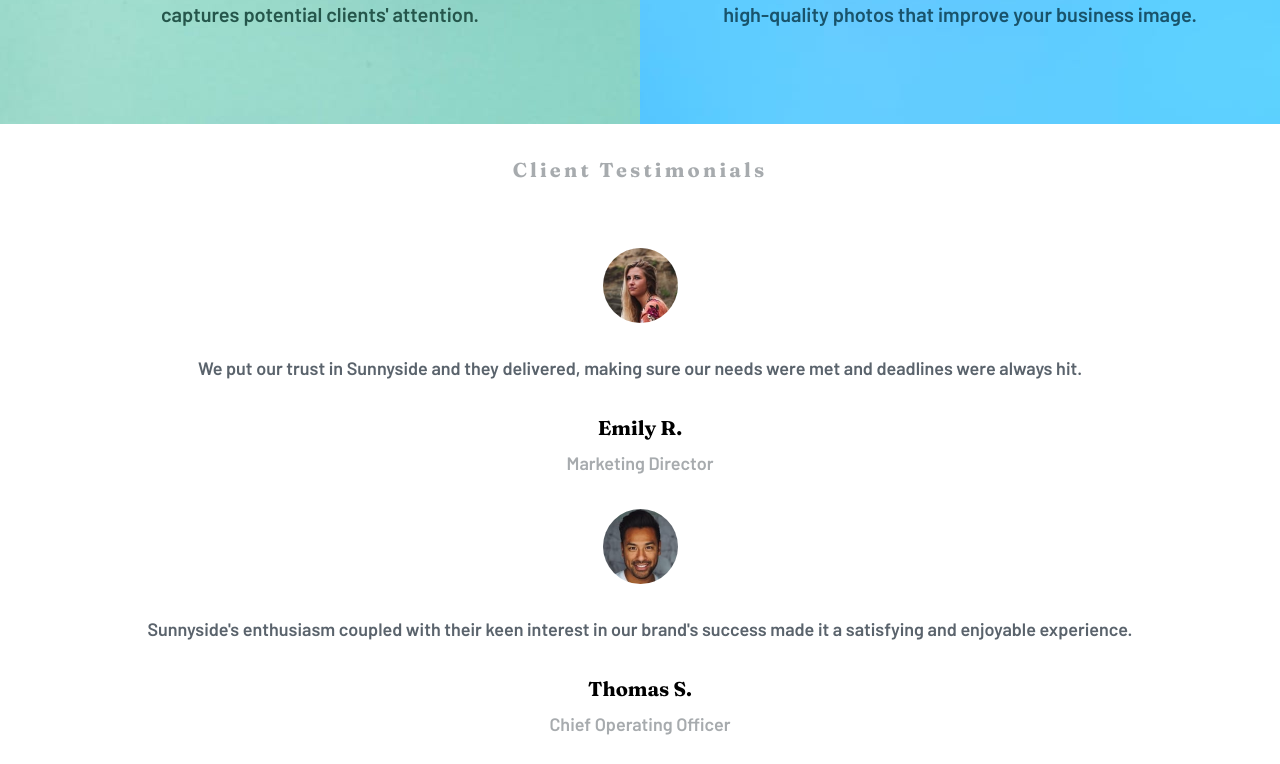
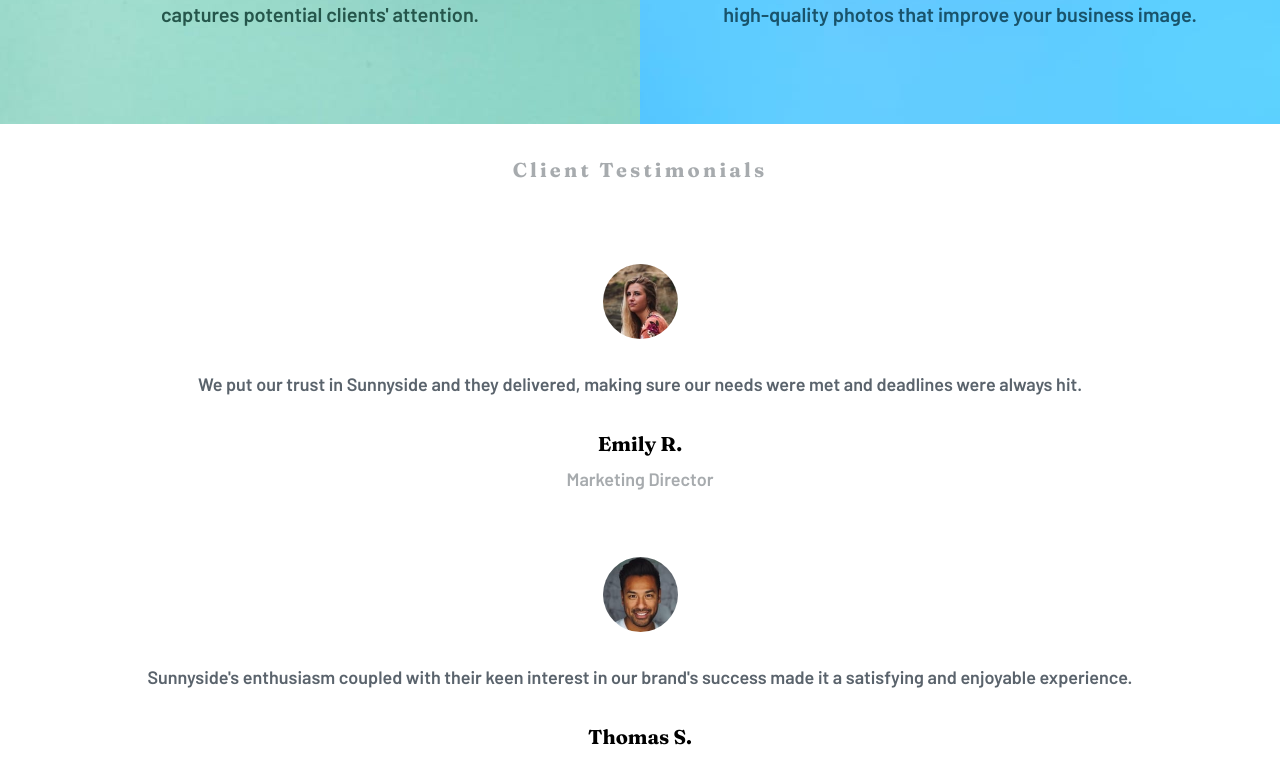
Before and after one commit to ronaldlamdev/sunnyside-react-typescript, a React (Vite) app: page / in a window 1280 px wide. Shown: the part 2183-2947 px from the top of the page. Built offline with nearby package versions, Linux system fonts and the light colour scheme.

Commit message:
fixed issue with bottom not showing in testimonials component

```diff
--- a/src/assets/components/TestimonialCard.tsx
+++ b/src/assets/components/TestimonialCard.tsx
@@ -7,7 +7,7 @@ type CardProp = {
 
 const TestimonialCard = ({pfp, quote, name, position}:CardProp) => {
   return (
-    <div className='flex flex-col items-center text-center mt-8 gap-8'>
+    <div className='flex flex-col items-center text-center my-8 gap-8'>
       <img className='rounded-full w-[75px] h-[75px]' src={pfp} alt={name} />
       <p className='font-["Barlow"] text-[#5a636c] px-8'>
         {quote}
--- a/src/assets/components/Testimonials.tsx
+++ b/src/assets/components/Testimonials.tsx
@@ -3,8 +3,8 @@ import { testimonials } from '../data/data';
 
 const Testimonials = () => {
   return (
-    <div className="w-full h-screen flex flex-col items-center">
-      <h1 className='font-["Fraunces"] text-[#a7abae] text-xl tracking-[.2rem] p-8'>
+    <div className="w-full flex flex-col items-center py-8">
+      <h1 className='font-["Fraunces"] text-[#a7abae] text-xl tracking-[.2rem] px-8 pb-12'>
         Client Testimonials
       </h1>
       {testimonials.map((testimonial) => (
```
